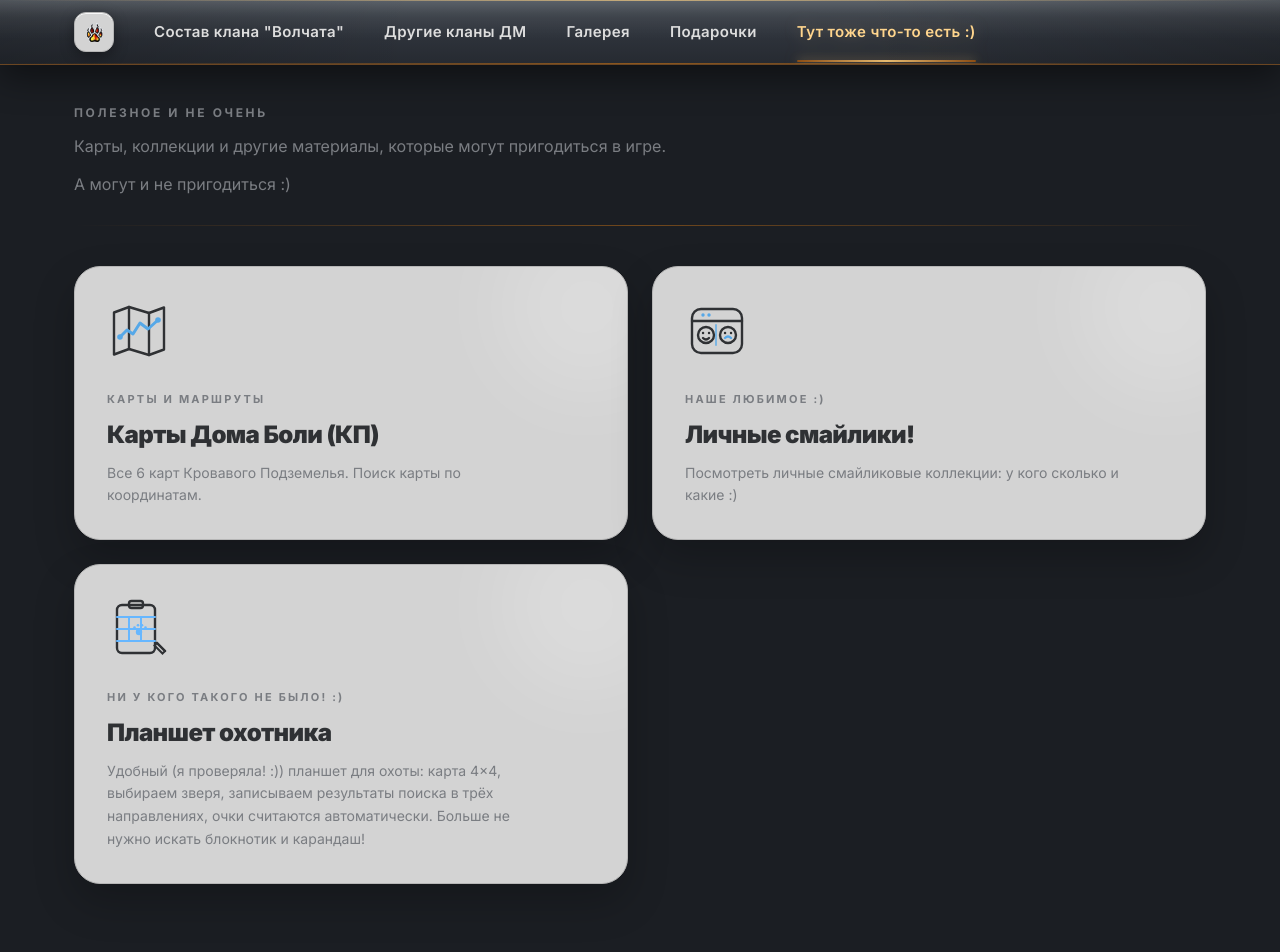
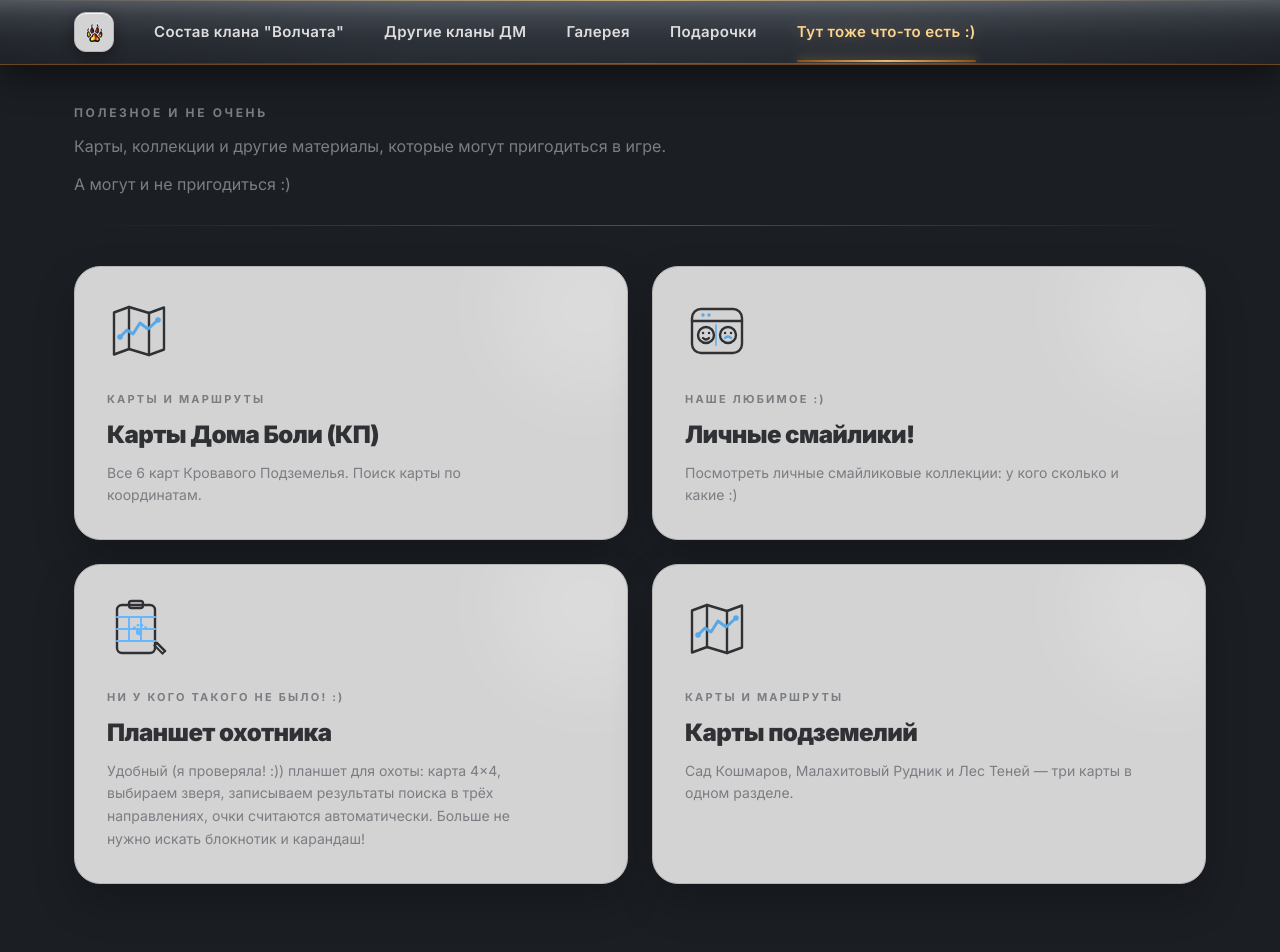
Before and after one commit to reverie-w-sh/dm-portal, a Next.js app: page /links in a window 1280 px wide. Shown: the top 952 px of the page. Built offline with nearby package versions, Linux system fonts and the light colour scheme.

Commit message:
Update page.tsx

```diff
--- a/src/app/links/page.tsx
+++ b/src/app/links/page.tsx
@@ -30,14 +30,14 @@ const usefulLinks = [
     description:
       "Удобный (я проверяла! :)) планшет для охоты: карта 4×4, выбираем зверя, записываем результаты поиска в трёх направлениях, очки считаются автоматически. Больше не нужно искать блокнотик и карандаш!",
   },
- //     {
- //   href: "/dungeons",
- //       icon: MapIcon,
- //      category: "Карты и маршруты",
- //      title: "Карты подземелий",
- //      description:
- //       "Сад Кошмаров, Малахитовый Рудник и Лес Теней — три карты в одном разделе.",
- //     },
+  {
+   href: "/dungeons",
+   icon: MapIcon,
+   category: "Карты и маршруты",
+   title: "Карты подземелий",
+   description:
+   "Сад Кошмаров, Малахитовый Рудник и Лес Теней — три карты в одном разделе.",
+   },
 ];
 
 export default function LinksPage() {
```
